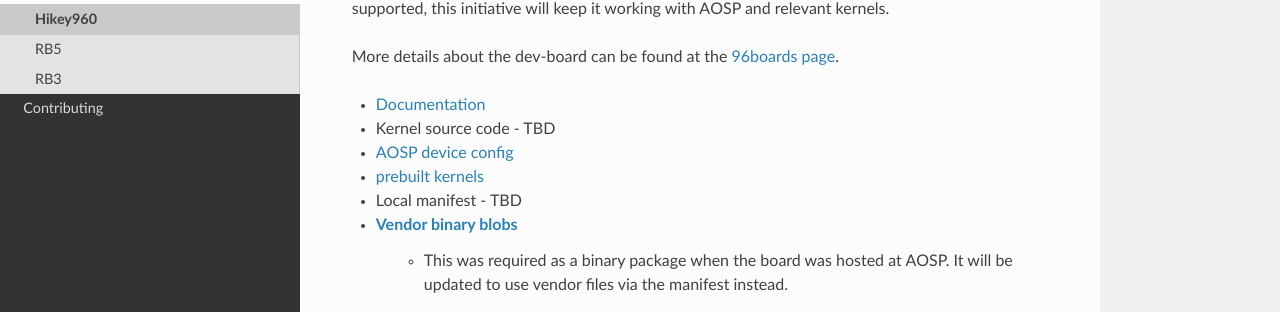
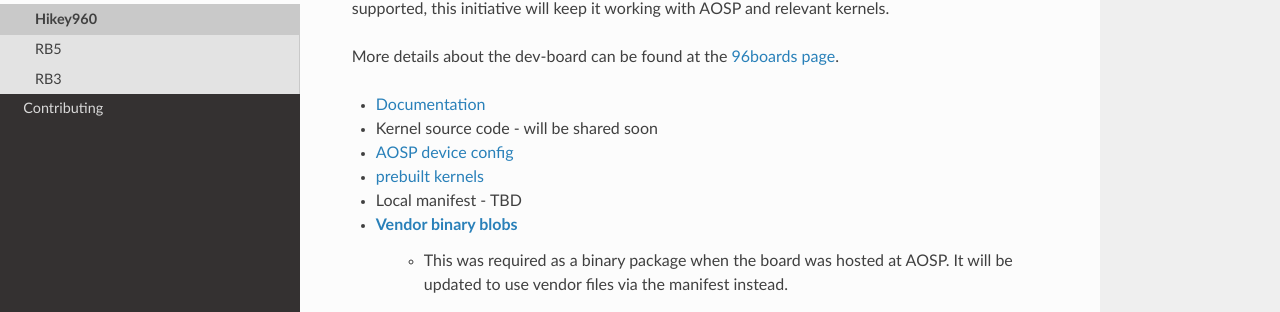
Before and after one commit to sumitsemwal/devboardsforandroid, a Sphinx documentation site: the page built from docs/devices/hikey960.rst, in a window 1280 px wide. Shown: the part 187-499 px from the top of the page. Built offline with Sphinx 7.4.7 and the Read the Docs theme 2.0.0, drawn with Linux system fonts in a browser that asks for light colours.

Commit message:
hikey960: minor update
Change-Id: I1d2efc789a2deb80fe66f390b3ba5b1b590f9fbb
Signed-off-by: Sumit Semwal <sumit.semwal@linaro.org>

```diff
--- a/docs/devices/hikey960.rst
+++ b/docs/devices/hikey960.rst
@@ -15,7 +15,7 @@
 <https://www.96boards.org/product/hikey960/>`_.
 
 - `Documentation <https://www.96boards.org/documentation/consumer/hikey/hikey960/hardware-docs/hardware-user-manual.md.html>`_
-- Kernel source code - TBD
+- Kernel source code - will be shared soon
 - `AOSP device config  <https://android.googlesource.com/device/linaro/hikey/>`_
 - `prebuilt kernels <https://android.googlesource.com/device/linaro/hikey-kernel/>`_
 - Local manifest - TBD
```
